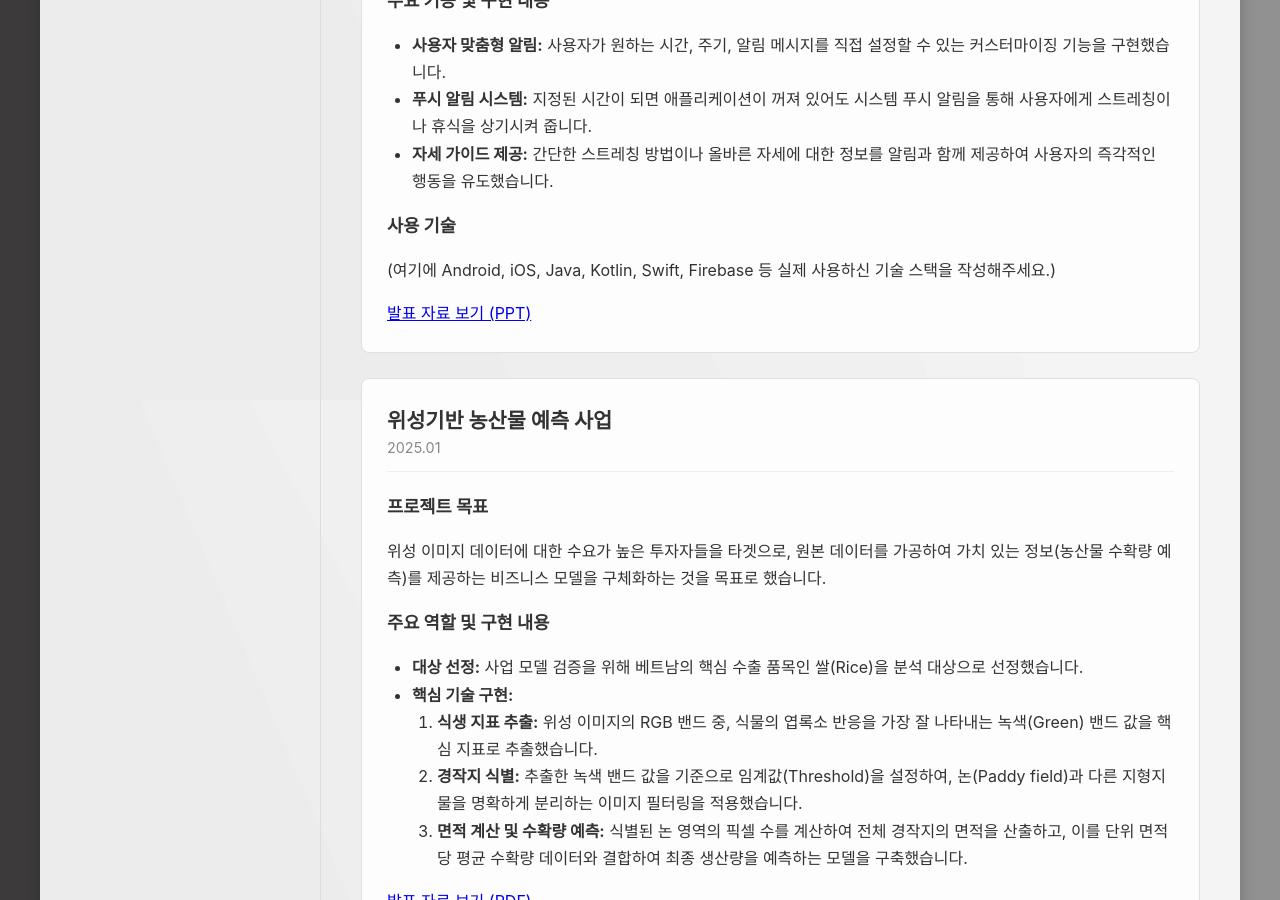
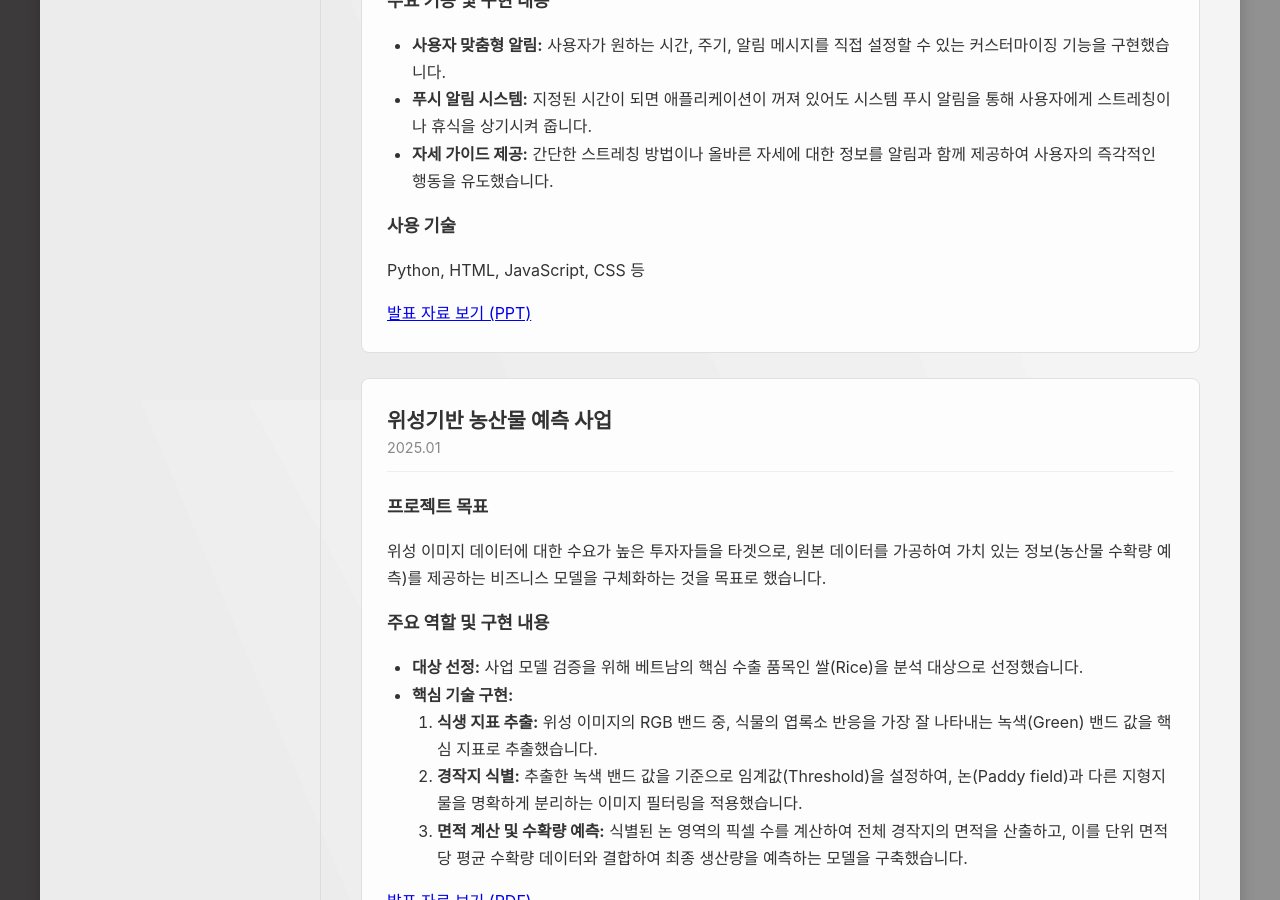
Before and after one commit to Leegaeune/Leegaeune.github.io, a Jekyll site: the page built from index.md, in a window 1280 px wide and 900 px high, scrolled down 1400 px. Built offline with Jekyll 4.4.1, drawn with Linux system fonts in a browser that asks for light colours.

Commit message:
Update index.md

```diff
--- a/index.md
+++ b/index.md
@@ -88,7 +88,7 @@ title: Home
       </ul>
       <h4>사용 기술</h4>
       <p>
-        (여기에 Android, iOS, Java, Kotlin, Swift, Firebase 등 실제 사용하신 기술 스택을 작성해주세요.)
+        Python, HTML, JavaScript, CSS 등
       </p>
       <a href="https://docs.google.com/presentation/d/1Nt_g4vc9zItP85qGIRyGzrPEKoY7fcYB/edit?usp=sharing&ouid=111937066271731398205&rtpof=true&sd=true" class="project-link" target="_blank" rel="noopener noreferrer">발표 자료 보기 (PPT)</a>
     </div>
```
